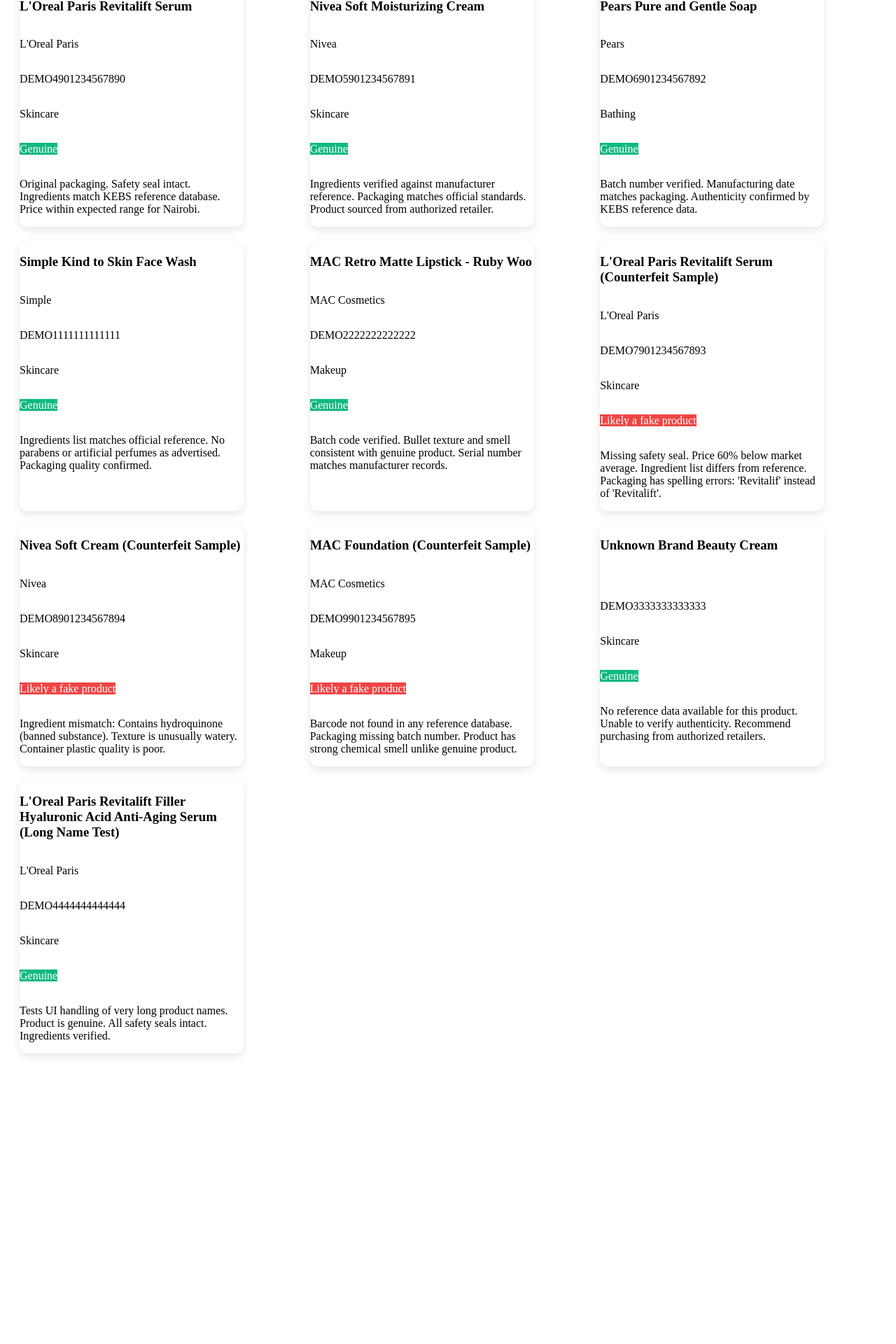
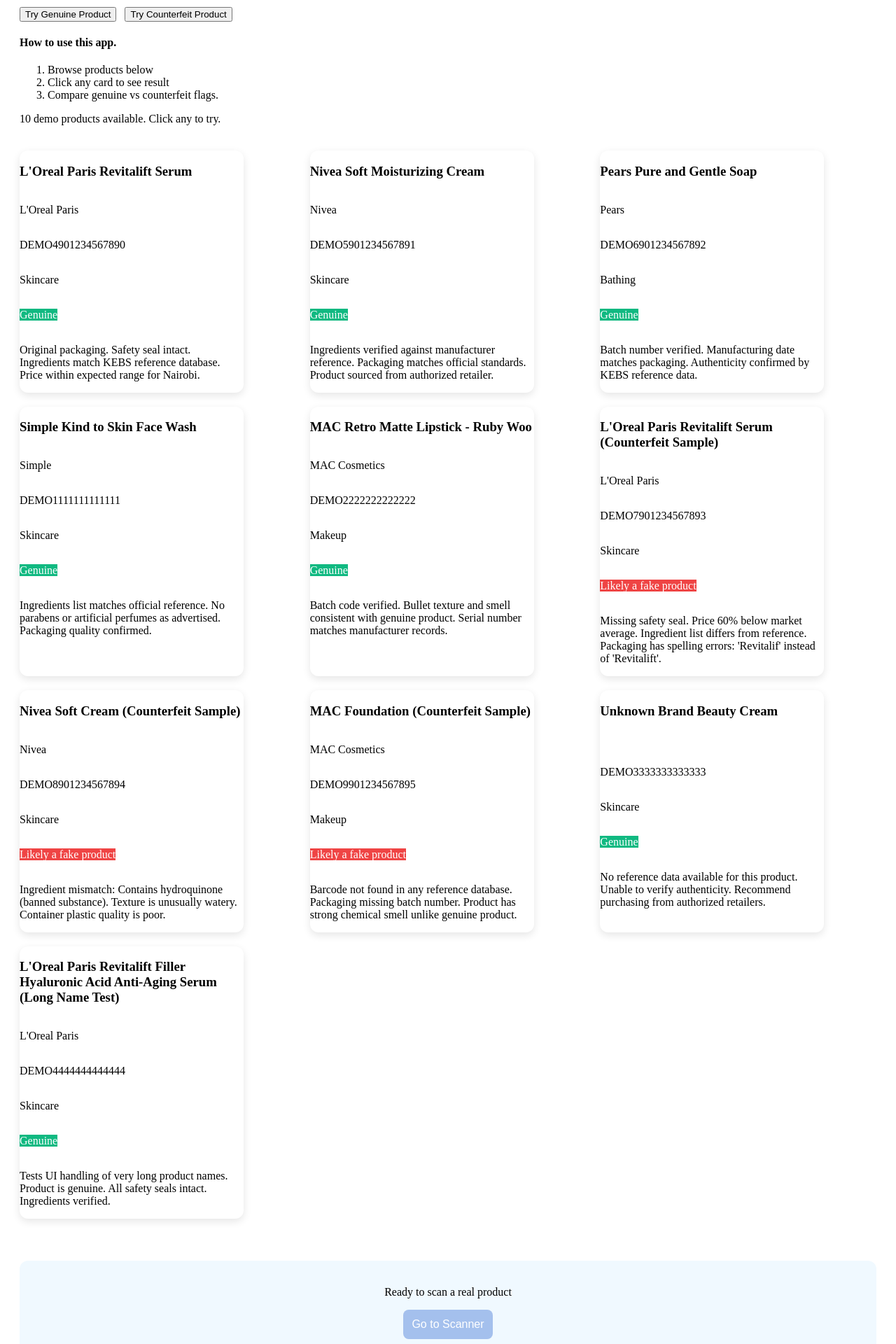
Before and after one commit to phiona-dev/mrembo-hakiki, a React app in the folder frontend/: page /demo in a window 1280 px wide. Shown: the part 220-2140 px from the top of the page at 70% size. Before the commit the page ends 1753 px from the top, so only its background shows below. Built offline with nearby package versions, Linux system fonts and the light colour scheme; no server answers; the HTML template or start-up script is replaced by a standard one.

Commit message:
demo styling changes

```diff
--- a/frontend/src/pages/demoPage.jsx
+++ b/frontend/src/pages/demoPage.jsx
@@ -1,25 +1,51 @@
 import demoData from "../data/demoProducts.json";
 import Card from "../components/Card";
-import { Link, useNavigate } from "react-router-dom";
+import { useNavigate } from "react-router-dom";
 
 const DemoPage = () => {
   const navigate = useNavigate();
 
   const demoProducts = demoData.products;
 
+  const genuineProduct = demoProducts.find(p => p.id === "demo_001");
+  const counterfeitProduct = demoProducts.find(p => p.id === "demo_006");
+
   const handleCardClick = (product) => {
-    navigate("/result/${barcode}", { state: { product } });
+    navigate(`/result/${product.barcode}`, { state: { product } });
   }
 
   return (
-    <div>
+    <div style={{ padding: "20px", maxWidth: "1400px", margin: "0 auto" }}>
+    {/*Header section */}
       <div>
         <h1>Demo Mode</h1>
         <h2>Try Before You Scan</h2>
         <p>These are example products. Click any to see how Mrembo Hakiki works.</p>
-        <Link to="/scan">Try Scanning a real product instead.</Link>
+        <button onClick={() => navigate("/scan")}>Try Scanning a real product instead.</button>
       </div>
-      <div style={{ display: "grid", gridTemplateColumns: "repeat(auto-fill, minmax(300px, 1fr))", gap: "20px", padding: "20px" }}>
+
+      {/*Quick actions section */}
+      <div style={{ margin: "20px 0", display: "flex", gap: "12px" }}>
+        <button onClick={() => handleCardClick(genuineProduct)}>Try Genuine Product</button>
+        <button onClick={() => handleCardClick(counterfeitProduct)}>Try Counterfeit Product</button>
+      </div>
+
+      {/*Instructions section */}
+      <div>
+        <h4>How to use this app.</h4>
+        <ol>
+          <li>Browse products below</li>
+          <li>Click any card to see result</li>
+          <li>Compare genuine vs counterfeit flags.</li>
+        </ol>
+      </div>
+
+      {/*demo count*/}
+      <p>{demoProducts.length} demo products available. Click any to try.</p>
+
+
+      {/*cards grid */}
+      <div style={{ display: "grid", gridTemplateColumns: "repeat(auto-fill, minmax(300px, 1fr))", gap: "20px", padding: "20px 0" }}>
         {demoProducts.map(product => (
           <Card
           key={product.id}
@@ -33,6 +59,14 @@
           />
         ))}
       </div>
+
+      {/*call to action section */}
+      <div style={{ marginTop: "40px", padding: "20px", backgroundColor: "#f0f9ff", borderRadius: "12px", textAlign: "center" }}>
+        <p>Ready to scan a real product</p>
+        <button style={{ backgroundColor: "#a4c0ed", color: "white", padding: "12px 12px", border: "none", borderRadius: "8px", fontSize: "16px", cursor: "pointer" }}
+        onClick={() => navigate("/scan")}
+        >Go to Scanner</button>
+      </div>
     </div>
 
   )
```
